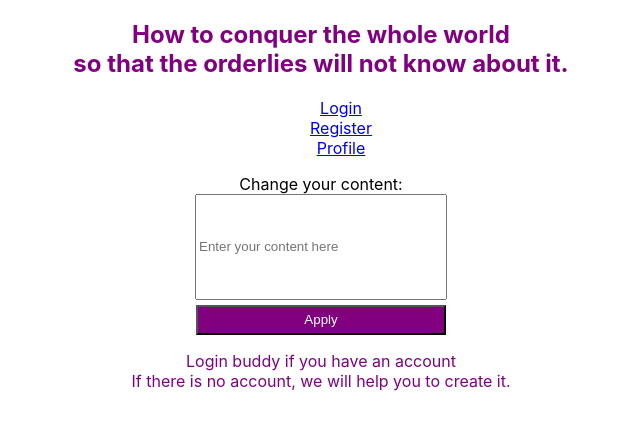
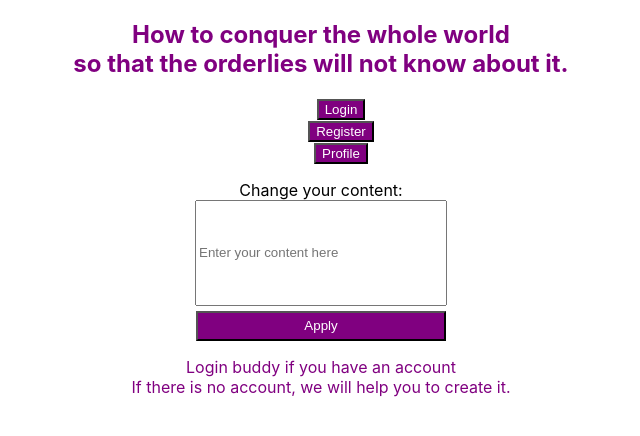
Before and after one commit to z0r0v/react_less, a React (Create React App) app in the folder my-app/: page /profile in a window 1280 px wide. Shown: the top 436 px of the page, without its empty margins (319-959 px from the left). Built offline with nearby package versions, Linux system fonts and the light colour scheme.

Commit message:
Кнопки на ли

```diff
--- a/my-app/src/components/Routing.js
+++ b/my-app/src/components/Routing.js
@@ -11,6 +11,17 @@ const DivStl = {
     textAlign:'center',
 }
 
+const btnNavi = {
+    backgroundColor:'#800080',
+    display:'inlaine-block',
+
+}
+
+const linkDecor = {
+    color:'#ffff',
+    textDecoration:'none',
+}
+
 function AppRouter() {
     return (
         <Router>
@@ -18,13 +29,25 @@ function AppRouter() {
                 <nav>
                     <ul style={StlUl}>
                         <li>
-                            <Link to="/login/">Login</Link>
+                            <button style={btnNavi}>
+                                <Link style={linkDecor} to="/login/">
+                                    Login
+                                </Link>
+                            </button>
                         </li>
                         <li>
-                            <Link to="/register/">Register</Link>
+                            <button style={btnNavi}>
+                                <Link style={linkDecor} to="/register/">
+                                    Register
+                                </Link>
+                            </button>
                         </li>
                         <li>
-                            <Link to="/profile/">Profile</Link>
+                            <button style={btnNavi}>
+                                <Link style={linkDecor} to="/profile/">
+                                    Profile
+                                </Link>
+                            </button>
                         </li>
                     </ul>
                 </nav>
```
